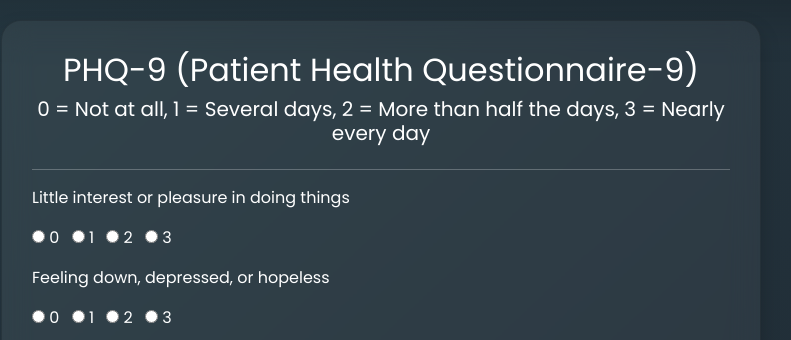
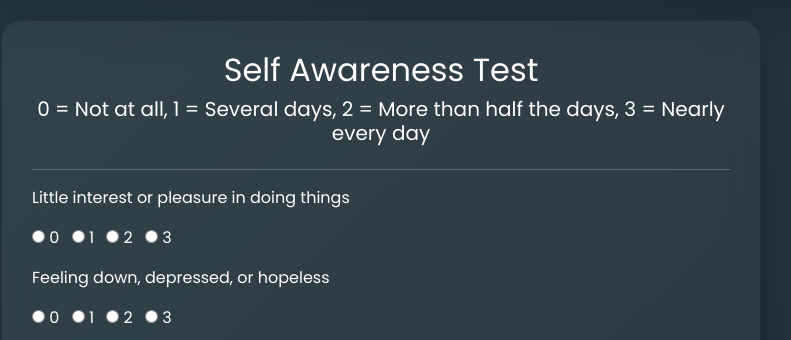
Before and after one commit to biku34/nextniche, a PHP site: page /test6.php in a window 1280 px wide. Shown: the part 96-436 px from the top of the page, without its empty margins (259-1050 px from the left). Run offline with PHP 8.4, Linux system fonts and the light colour scheme; the visitor is signed in with stand-in values (Sample User, id 1).

Commit message:
Update test6.php

```diff
--- a/military/test6.php
+++ b/military/test6.php
@@ -65,7 +65,7 @@
     </nav>
     <div class="container">
         <div class="card">
-            <h2 class="text-center">PHQ-9 (Patient Health Questionnaire-9)</h2>
+            <h2 class="text-center">Self Awareness Test</h2>
             <h5 class="text-center">0 = Not at all, 1 = Several days, 2 = More than half the days, 3 = Nearly every day</h5>
             <hr>
             <form id="lonelinessTest" action="save_test6.php" method="POST">
```
